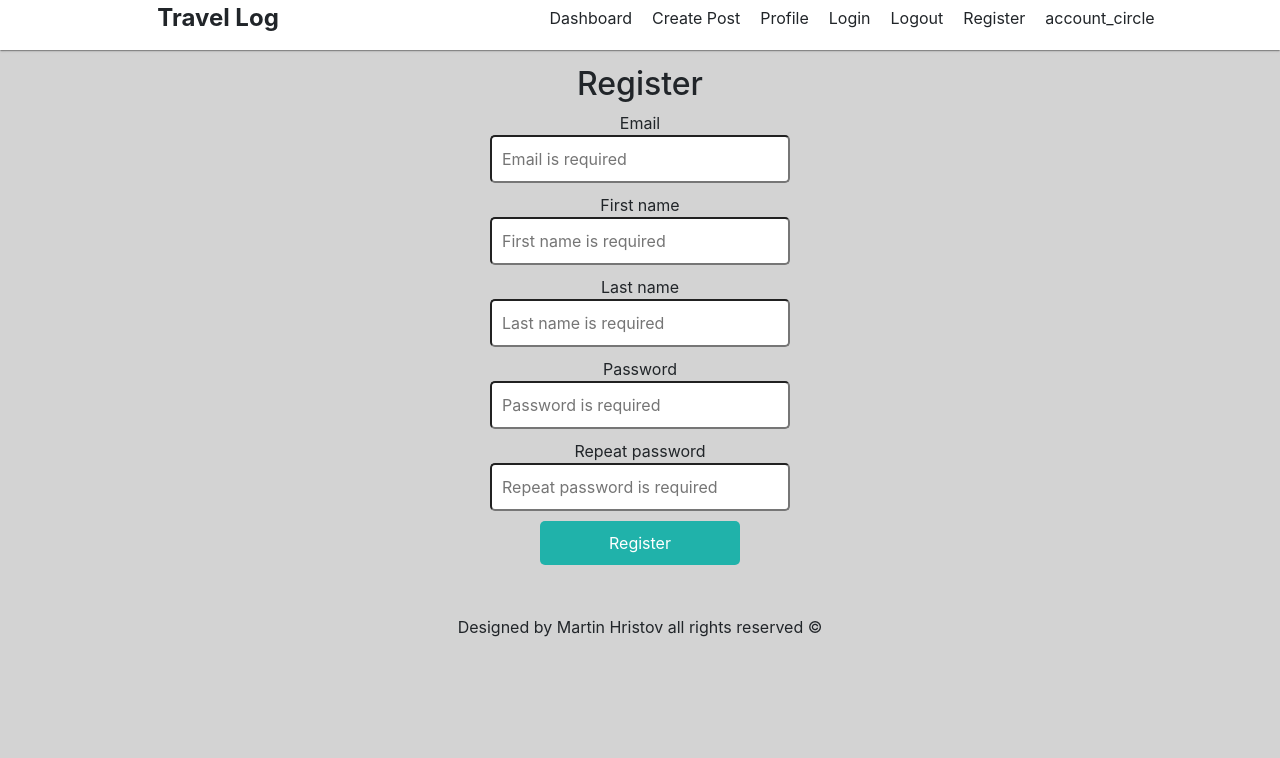
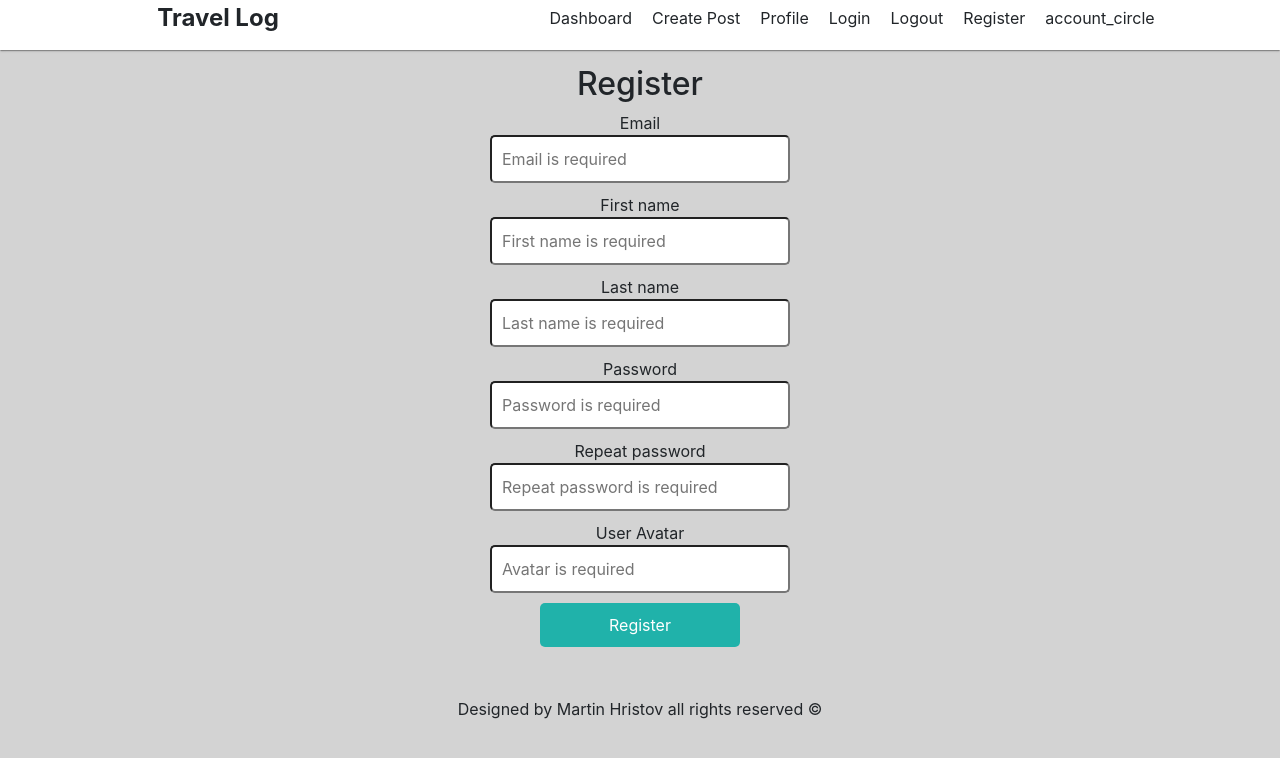
Before and after one commit to Asdiel85/Trave-Log, a React (Vite) app in the folder client/: page /register in a window 1280 px wide. Shown: the top 758 px of the page. Built offline with nearby package versions, Linux system fonts and the light colour scheme.

Commit message:
added user avatar on front end

```diff
--- a/client/src/components/Register.jsx
+++ b/client/src/components/Register.jsx
@@ -6,12 +6,15 @@ import InputField from './InputField.jsx';
 export default function Register() {
   const emailPattern =
     /^(([^<>()[\]\\.,;:\s@"]+(\.[^<>()[\]\\.,;:\s@"]+)*)|.(".+"))@((\[[0-9]{1,3}\.[0-9]{1,3}\.[0-9]{1,3}\.[0-9]{1,3}\])|(([a-zA-Z\-0-9]+\.)+[a-zA-Z]{2,}))$/;
+  const avatarPattern = /^(http|https):\/\//;
+
   const [inputFields, setInputFields] = useState({
     email: '',
     firstName: '',
     lastName: '',
     password: '',
     repeatPassword: '',
+    userAvatar: '',
   });
 
   const [errors, setErrors] = useState({});
@@ -33,6 +36,9 @@ export default function Register() {
     }
     if (!inputValues.lastName) {
       errors.lastName = 'Please enter Last name';
+    }
+    if (!inputValues.userAvatar.match(avatarPattern)) {
+      errors.userAvatar = 'Invalid image url';
     }
     return errors;
   };
@@ -66,11 +72,11 @@ export default function Register() {
 
   return (
     <>
-    {errors.apiCall ? (
+      {errors.apiCall ? (
         <p className={styles.errors}>{errors.apiCall}</p>
       ) : null}
       <form className={styles.login} onSubmit={handleSubmit}>
-      <h2>Register</h2>
+        <h2>Register</h2>
         <InputField
           label="email"
           title="Email"
@@ -124,7 +130,7 @@ export default function Register() {
         <InputField
           label="repeatPassword"
           title="Repeat password"
-          type="repeatPassword"
+          type="password"
           name="repeatPassword"
           placeholder="Repeat password is required"
           id="repeatPassword"
@@ -134,6 +140,19 @@ export default function Register() {
         {errors.repeatPassword ? (
           <p className={styles.errors}>{errors.repeatPassword}</p>
         ) : null}
+        <InputField
+          label="userAvatar"
+          title="User Avatar"
+          type="text"
+          name="userAvatar"
+          placeholder="Avatar is required"
+          id="userAvatar"
+          value={inputFields.userAvatar}
+          onChange={handleChange}
+        />
+        {errors.userAvatar ? (
+          <p className={styles.errors}>{errors.userAvatar}</p>
+        ) : null}
         <button type="submit" className={styles.button}>
           Register
         </button>
```
